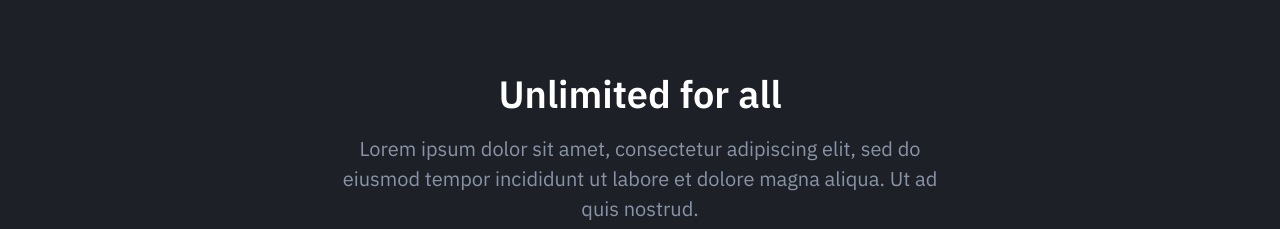
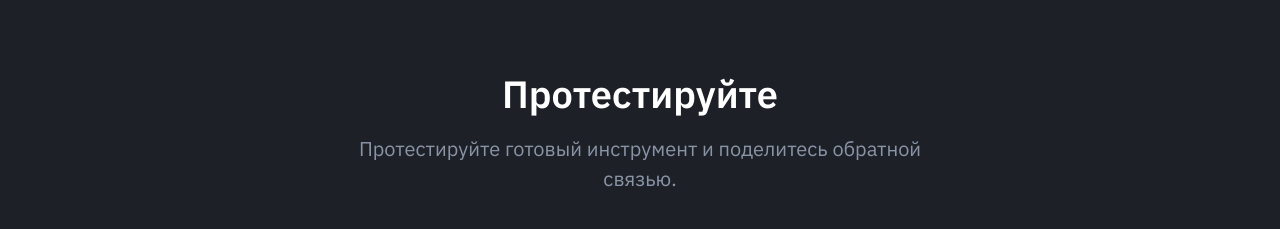
Before and after one commit to Aleksandra-creator/Aleksandra-creator.github.io, a plain HTML site: page index.html in a window 1280 px wide. Shown: the part 1562-1791 px from the top of the page. Drawn offline with nearby package versions, Linux system fonts and the light colour scheme.

Commit message:
Update index.html

```diff
--- a/index.html
+++ b/index.html
@@ -57,7 +57,7 @@ ymab('metrika.96638776', 'init'/*, {clientFeatures}, {callback}*/);
                     <div class="hero-inner">
 						<div class="hero-copy">
 	                        <h1 class="hero-title mt-0">Landing template for startups</h1>
-	                        <p class="hero-paragraph">Our landing page template works on all devices, so you only have to set it up once, and get beautiful results forever.</p>
+	                        <p class="hero-paragraph">Использование готового инструмента позволит сократить time-to-market на 80% и увеличить количество выпускаемых релизов.</p>
 	                        <div class="hero-cta"><a class="button button-primary" href="#">Pre order now</a><a class="button" href="#">Get in touch</a></div>
 						</div>
 						<div class="hero-figure anime-element">
@@ -146,8 +146,8 @@ ymab('metrika.96638776', 'init'/*, {clientFeatures}, {callback}*/);
                 <div class="container-sm">
                     <div class="pricing-inner section-inner">
                         <div class="pricing-header text-center">
-                            <h2 class="section-title mt-0">Unlimited for all</h2>
-                            <p class="section-paragraph mb-0">Lorem ipsum dolor sit amet, consectetur adipiscing elit, sed do eiusmod tempor incididunt ut labore et dolore magna aliqua. Ut ad quis nostrud.</p>
+                            <h2 class="section-title mt-0">Протестируйте</h2>
+                            <p class="section-paragraph mb-0">Протестируйте готовый инструмент и поделитесь обратной связью.</p>
                         </div>
 						<div class="pricing-tables-wrap">
                             <div class="pricing-table">
```
